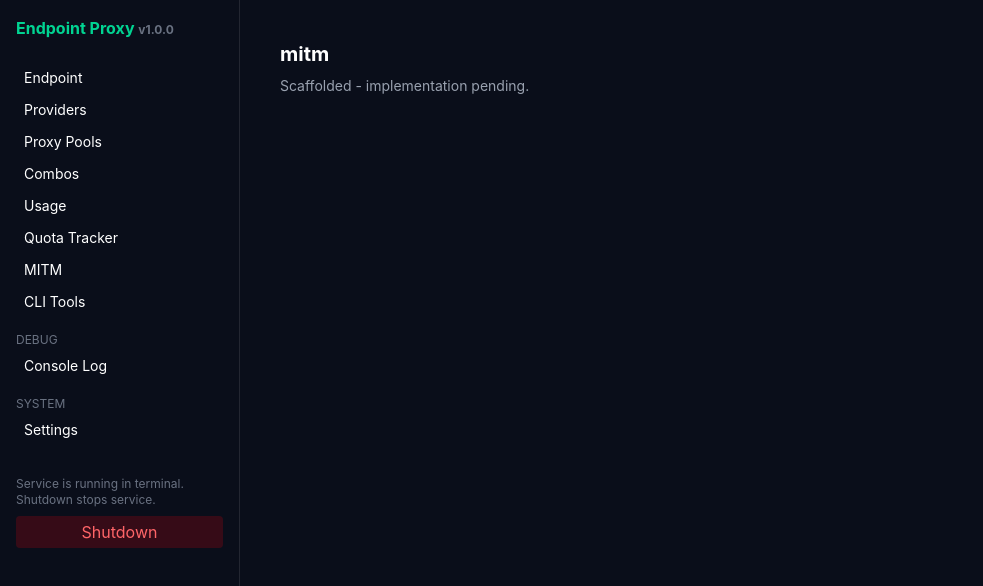
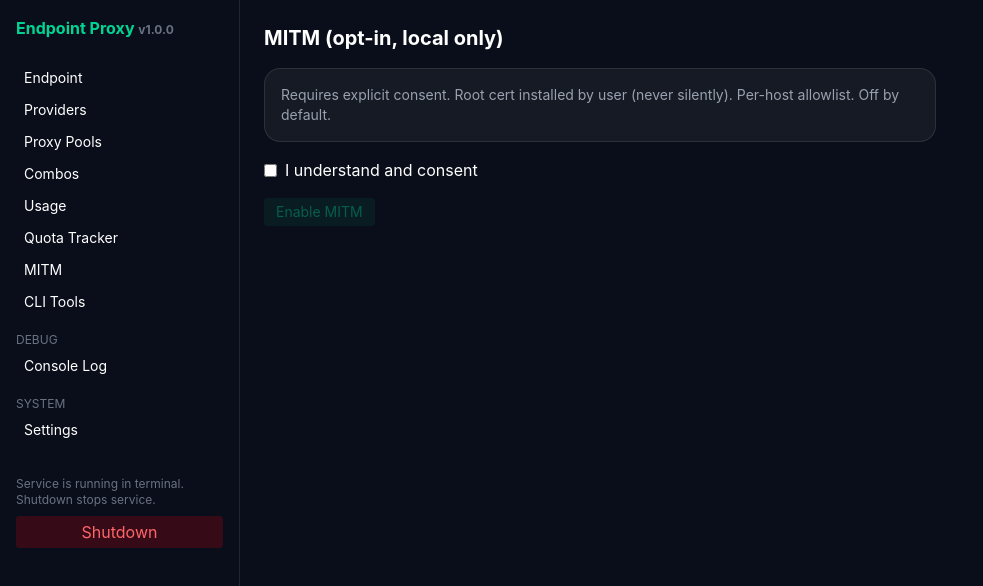
Before and after one commit to soroushse7o/3EVO-router, a Next.js app: page /mitm in a window 1280 px wide. Shown: the top 586 px of the page, without its empty margins (0-983 px from the left). Built offline with nearby package versions, Linux system fonts and the light colour scheme.

Commit message:
feat: MITM opt-in consent page (stub)

```diff
--- a/src/app/(dashboard)/mitm/page.tsx
+++ b/src/app/(dashboard)/mitm/page.tsx
@@ -1 +1,19 @@
-export default function Page(){return <div className="p-4"><h1 className="text-xl font-bold">mitm</h1><p className="text-gray-400 text-sm mt-2">Scaffolded - implementation pending.</p></div>;}
+"use client";
+import { useState } from "react";
+export default function MitmPage() {
+  const [consent, setConsent] = useState(false);
+  const [enabled, setEnabled] = useState(false);
+  return (
+    <div className="max-w-2xl space-y-4">
+      <h1 className="text-xl font-bold">MITM (opt-in, local only)</h1>
+      <div className="rounded-2xl border border-white/10 bg-white/5 p-4 text-sm text-gray-400">
+        Requires explicit consent. Root cert installed by user (never silently). Per-host allowlist. Off by default.
+      </div>
+      <label className="flex items-center gap-2"><input type="checkbox" checked={consent} onChange={e=>setConsent(e.target.checked)} /> I understand and consent</label>
+      <button disabled={!consent} onClick={()=>setEnabled(!enabled)} className="rounded bg-emerald-500/20 text-emerald-400 px-3 py-1 text-sm disabled:opacity-40">
+        {enabled ? "Disable MITM" : "Enable MITM"}
+      </button>
+      {enabled && <p className="text-emerald-400 text-sm">MITM enabled (stub).</p>}
+    </div>
+  );
+}
```
